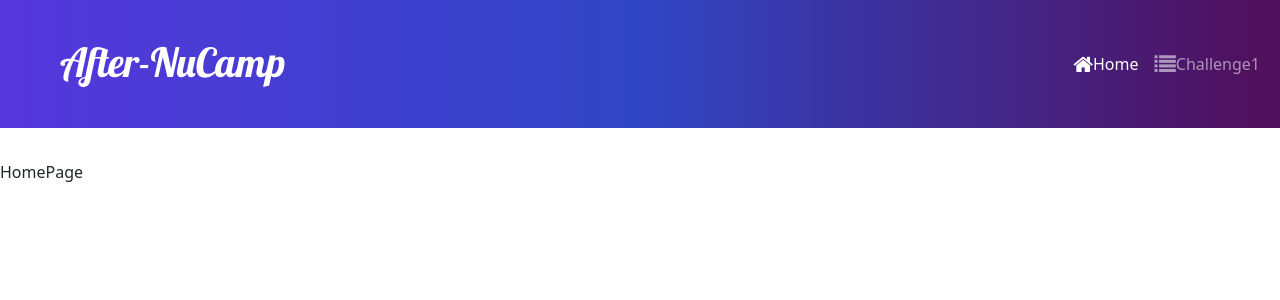
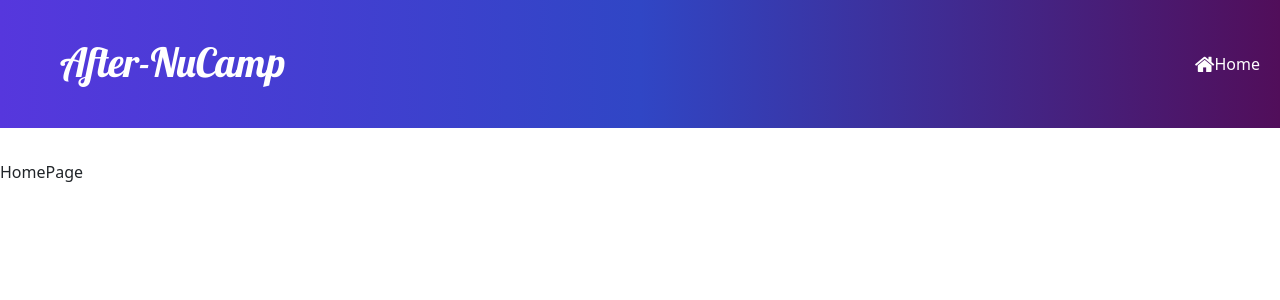
Before and after one commit to mrdeangray/after-nucamp-week2, a React (Create React App) app: page / in a window 1280 px wide. Shown: the top 300 px of the page. Built offline with nearby package versions, Linux system fonts and the light colour scheme.

Commit message:
created challenge1

```diff
--- a/src/App.css
+++ b/src/App.css
@@ -1,7 +1,3 @@
-.challenge1 {
-    /* max-width: 1400px; */
-    margin: 20px 50px;
-}
 
 body {
     font-family: 'Open Sans', sans-serif;
--- a/src/App.js
+++ b/src/App.js
@@ -2,7 +2,6 @@ import React from 'react';
 import './App.css';
 import { Routes, Route } from 'react-router-dom'
 import HomePage from './pages/HomePage';
-import Challenge1 from './components/Challenge1';
 import Header from './components/Header';
 
 function App() {
@@ -11,7 +10,7 @@ function App() {
       <Header />
       <Routes>
         <Route path='/' element={<HomePage />} />
-        <Route path='challenge1' element={<Challenge1 />} />
+
 
       </Routes>
 
--- a/src/components/Challenge1.js
+++ b/src/components/Challenge1.js
@@ -4,44 +4,3 @@
 //the component should use: useEffect, useState, and array.reduce().
 //add a CSS rule to the App.css file so the component's body is indented.
 //Add a route/link for this component to the Header component.
-
-import players from '../data/players'
-import { useEffect, useState } from 'react';
-
-const Challenge1 = () => {
-  useEffect(() => {
-    getNames()
-  }, [])
-
-
-  const [names, setNames] = useState([])
-
-  const getNames = () => {
-    const playerNames = players.reduce((acc, curr) => {
-      return [...acc, curr.name]
-    }, [])
-    setNames(playerNames)
-  }
-
-
-
-  const handleSort = () => {
-    setNames(names.sort().toString().replaceAll(",", ", "))
-  }
-
-  return (
-    <div className='challenge1'>
-      <h2>Challenge1</h2>
-      <br />
-      <h6>Names of players:  </h6>
-
-      <div>{names}</div>
-
-      <br /><br />
-      <button onClick={handleSort}>Sort (ascending)</button>
-
-    </div>
-  )
-}
-
-export default Challenge1
--- a/src/components/Header.js
+++ b/src/components/Header.js
@@ -19,11 +19,7 @@ const Header = () => {
                             <i className='fa fa-home fa-lg' />Home
                         </NavLink>
                     </NavItem>
-                    <NavItem>
-                        <NavLink className='nav-link' to='/challenge1'>
-                            <i className='fa fa-list fa-lg' />Challenge1
-                        </NavLink>
-                    </NavItem>
+
 
                 </Nav>
 
--- a/src/data/players.js
+++ b/src/data/players.js
@@ -15,5 +15,3 @@ const players = [
     { name: "Adam", team: "Red", score: 11 },
     { name: "Landon", team: "Red", score: 14 },
 ]
-
-export default players
```
